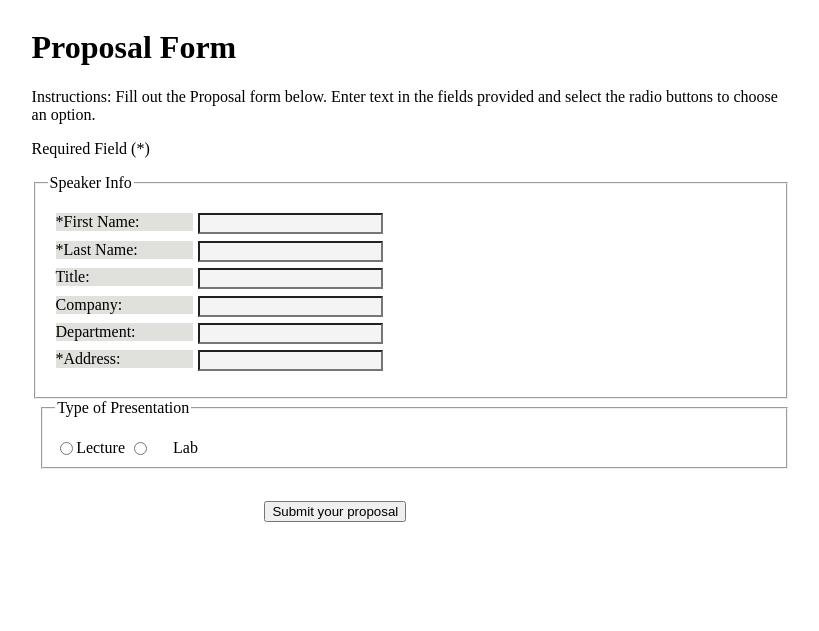
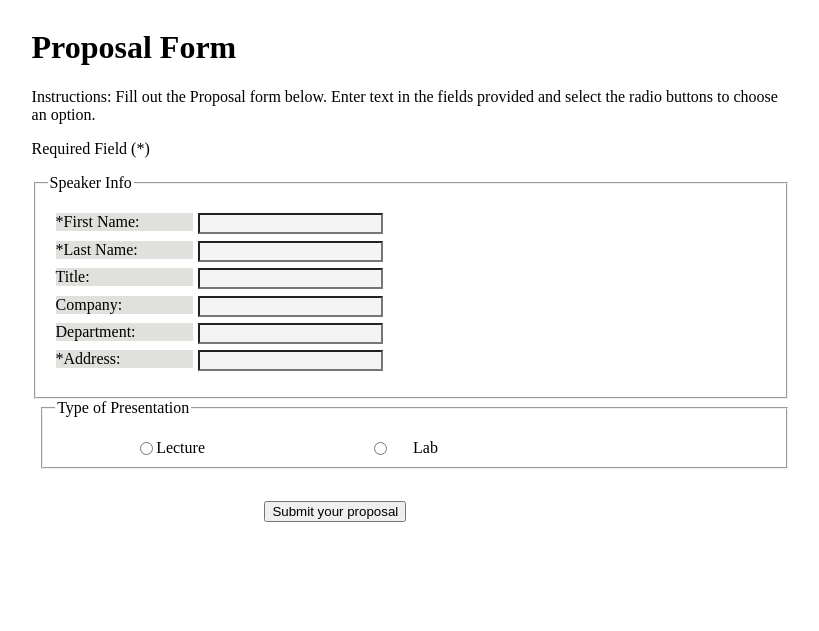
Before and after one commit to rgeorgen10/rgeorgen10.github.io, a PHP site: page /form-exercise.html in a window 1280 px wide. Shown: the top 631 px of the page, without its empty margins (27-846 px from the left). Run offline with PHP 8.4, Linux system fonts and the light colour scheme.

Commit message:
change pm to em

```diff
--- a/css/form.css
+++ b/css/form.css
@@ -67,7 +67,7 @@ div#formcol1 input {
 }
 
 #multchoice span {
-	margin: 0 5pm;
+	margin: 0 5em;
 }
 
 .submit-button {
```
